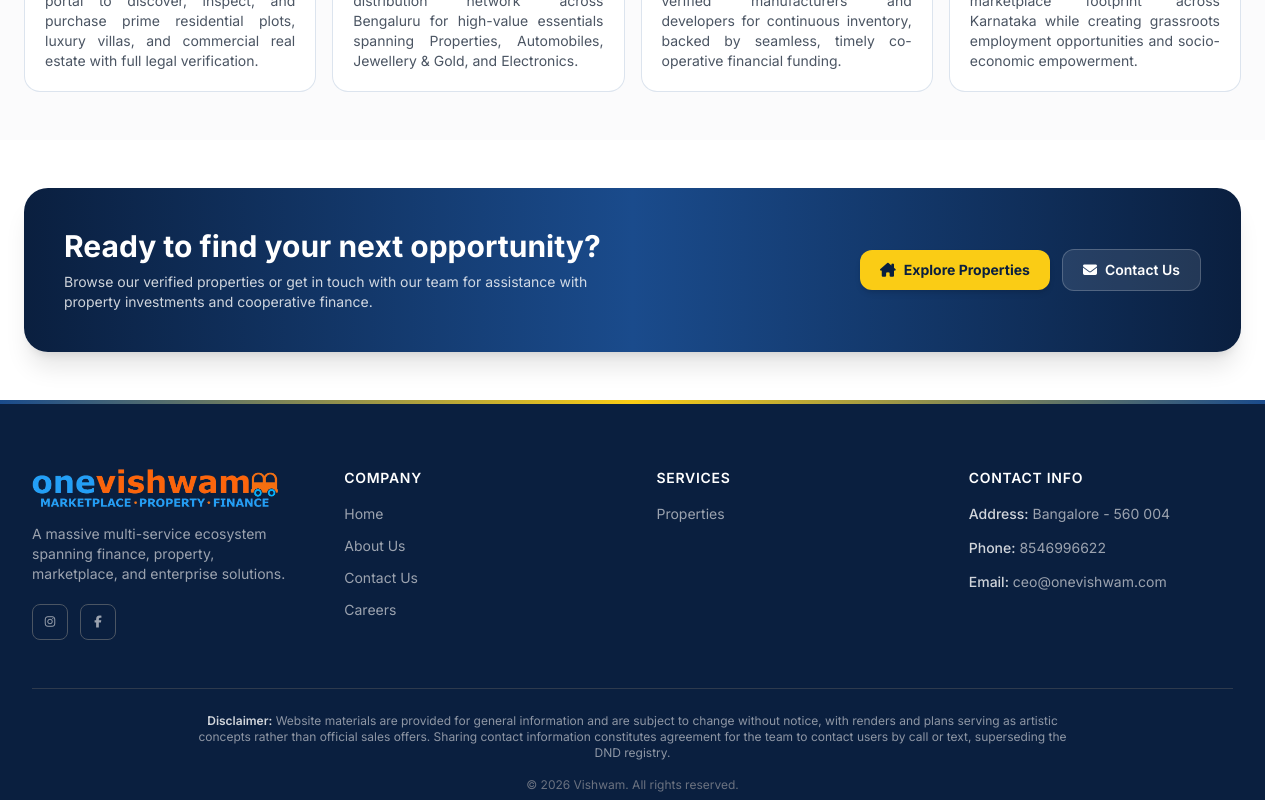
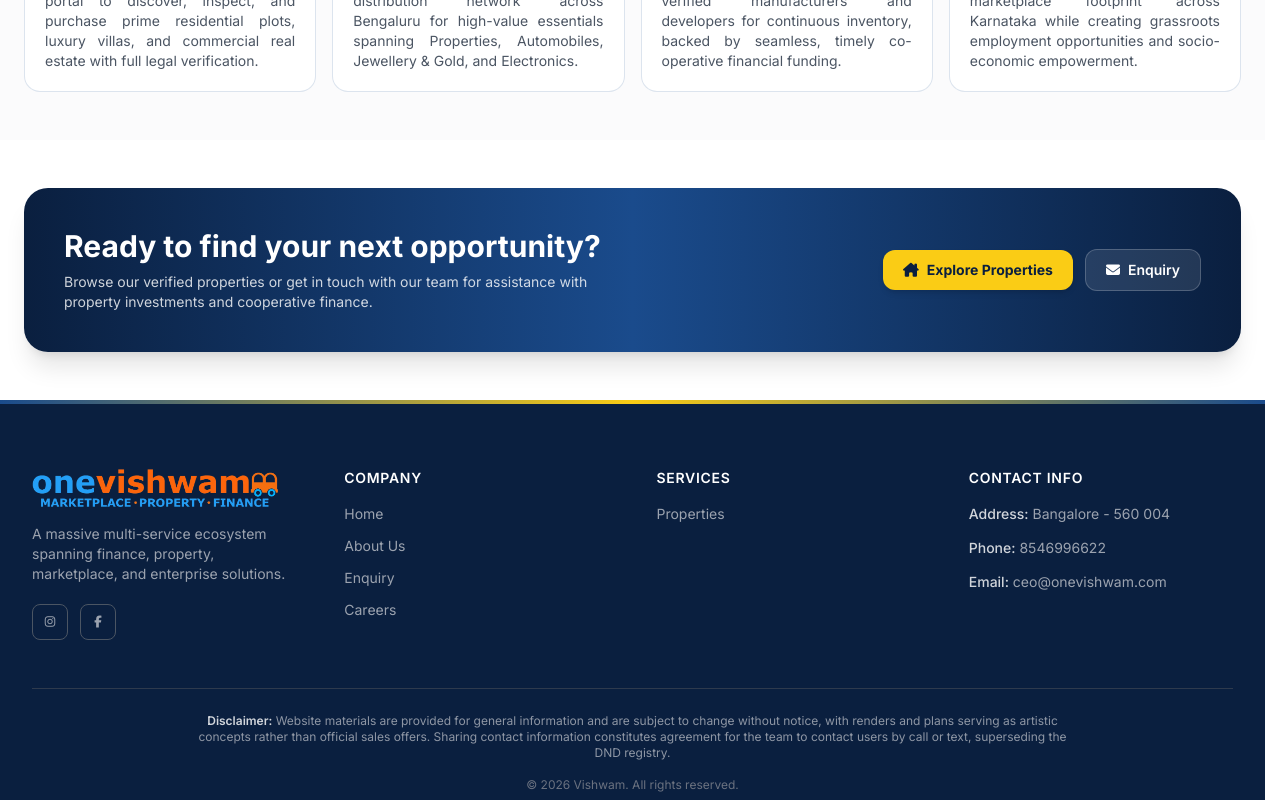
Before and after one commit to onevishwamecom/OneVishwamEcom-Frontend, a React (Vite) app: page /about-us in a window 1280 px wide. Shown: the part 2000-2800 px from the top of the page. Built offline with nearby package versions, Linux system fonts and the light colour scheme; no server answers.

Commit message:
feat: unify global navigation to Home, About Us, Enquiry, and Careers

```diff
--- a/src/App.jsx
+++ b/src/App.jsx
@@ -138,7 +138,10 @@ function App() {
             <Route path="/about-us/*" element={<AboutPage />} />
             <Route path="/our-services/finance-lending" element={<FinanceGallery />} />
             <Route path="/our-services/*" element={<ServicesPage location={location} />} />
+            <Route path="/enquiry/*" element={<ContactPage location={location} />} />
+            <Route path="/enquiry" element={<ContactPage location={location} />} />
             <Route path="/contact-us/*" element={<ContactPage location={location} />} />
+            <Route path="/contact-us" element={<ContactPage location={location} />} />
             <Route path="/careers/*" element={<CareersPage />} />
             <Route path="/property/requirement/success" element={<RequirementSuccess />} />
             <Route path="/property/requirement" element={<PostRequirement />} />
--- a/src/components/Navbar.jsx
+++ b/src/components/Navbar.jsx
@@ -20,9 +20,7 @@ function Navbar() {
   const { selectedCity, selectArea, selectCity, detectStatus, setDetectStatus } = useLocation();
   const { isLoggedIn, openAuthModal, user, logout } = useAuth();
 
-  const visibleNavLinks = PROPERTIES_ONLY
-    ? navLinks.filter((l) => l.id === 'home' || l.id === 'about' || l.id === 'contact' || l.id === 'properties' || l.id === 'automobiles')
-    : navLinks;
+  const visibleNavLinks = navLinks;
 
   const showDropdown = useCallback((name) => {
     if (closeTimerRef.current) {
@@ -144,13 +142,9 @@ function Navbar() {
   const isActive = (link) => {
     const path = currentLocation.pathname;
     if (link.id === 'home') return path === '/' || path === '/home';
-    if (link.id === 'about') return path.startsWith('/about-us/');
-    if (link.id === 'contact') return path.startsWith('/contact-us/');
-    if (link.id === 'properties') return path.startsWith('/our-services/real-estate-property') || path.startsWith('/property/');
-    if (link.id === 'automobiles') return path.startsWith('/our-services/automobile') || path.startsWith('/vehicle/');
-    if (link.id === 'finance') return path.startsWith('/our-services/finance-lending') || path.startsWith('/finance-service') || path.startsWith('/finance/') || path.startsWith('/finance-flow');
-    if (link.id === 'groceries') return path.startsWith('/our-services/consumer-marketplace') || path.startsWith('/grocery/');
-    if (link.id === 'garments') return path.startsWith('/our-services/garments-fashion-lifestyle') || path.startsWith('/garment/');
+    if (link.id === 'about') return path.startsWith('/about-us');
+    if (link.id === 'enquiry' || link.id === 'contact') return path.startsWith('/enquiry') || path.startsWith('/contact-us');
+    if (link.id === 'careers') return path.startsWith('/careers');
     return false;
   };
 
@@ -398,12 +392,6 @@ function Navbar() {
               )}
             </div>
           ))}
-          <hr className="my-3" />
-          <Link to="/contact-us/" onClick={() => setMenuOpen(false)}
-            className="flex items-center justify-center gap-2 bg-brand-blue text-white px-5 py-3 text-sm font-semibold rounded-lg"
-          >
-            <i className="fa-solid fa-phone" /> Enquire Now
-          </Link>
           {!isLoggedIn && (
             <button
               onClick={() => { setMenuOpen(false); openAuthModal('login'); }}
--- a/src/components/PromoModal.jsx
+++ b/src/components/PromoModal.jsx
@@ -197,7 +197,7 @@ export default function PromoModal() {
               type="button"
               onClick={() => {
                 handleClose();
-                navigate('/contact-us/');
+                navigate('/enquiry/');
               }}
               className="w-full inline-flex justify-center items-center gap-2 rounded-xl bg-gradient-to-r from-amber-500 via-amber-400 to-yellow-500 hover:from-amber-400 hover:to-yellow-400 active:scale-[0.98] px-5 py-3.5 text-sm font-black text-slate-950 shadow-md shadow-amber-500/30 transition-all cursor-pointer"
             >
--- a/src/components/PromoToast.jsx
+++ b/src/components/PromoToast.jsx
@@ -47,7 +47,7 @@ export default function PromoToast() {
 
   const handleAction = () => {
     handleDismiss();
-    navigate('/contact-us/');
+    navigate('/enquiry/');
   };
 
   return (
--- a/src/data/footerContent.js
+++ b/src/data/footerContent.js
@@ -1,14 +1,12 @@
+import { primaryNavigation } from './siteContent';
+
 export const footerBrandName = 'Vishwam';
 
 export const footerSummary =
   'A massive multi-service ecosystem spanning finance, property, marketplace, and enterprise solutions.';
 
-export const footerQuickLinks = [
-  { label: 'Home', href: '/home' },
-  { label: 'About Us', href: '/about-us/' },
-  { label: 'Contact Us', href: '/contact-us/' },
-  { label: 'Careers', href: '/careers/' },
-];
+export const footerQuickLinks = primaryNavigation;
+
 
 export const footerServiceLinks = [
   { label: 'Properties', href: '/our-services/real-estate-property' },
--- a/src/data/homeContent.js
+++ b/src/data/homeContent.js
@@ -89,11 +89,11 @@ export const trustCards = [
     id: 'contacts',
     icon: 'fa-solid fa-phone-volume',
     eyebrow: 'Contacts',
-    title: 'Contact Us',
+    title: 'Enquiry',
     description:
       'Call or message us for property listings, loans, partnerships, or any questions.',
     cta: 'Get in touch',
-    href: '/contact-us/',
+    href: '/enquiry/',
   },
 ];
 
--- a/src/data/siteContent.js
+++ b/src/data/siteContent.js
@@ -1,26 +1,8 @@
-export const navLinks = [
+export const primaryNavigation = [
   { label: 'Home', href: '/home', id: 'home' },
   { label: 'About Us', href: '/about-us/', id: 'about' },
-  { label: 'Contact Us', href: '/contact-us/', id: 'contact' },
-  { label: 'Properties', href: '/our-services/real-estate-property', id: 'properties' },
-  { label: 'Automobiles', href: '/our-services/automobile', id: 'automobiles' },
-  { label: 'Finance', href: '/our-services/finance-lending', id: 'finance' },
-  { label: 'Groceries', href: '/our-services/consumer-marketplace', id: 'groceries' },
-  { label: 'Garments', href: '/our-services/garments-fashion-lifestyle', id: 'garments' },
-  {
-    label: 'More',
-    href: '#',
-    id: 'more',
-    submenu: {
-      columns: [
-        [
-          { label: 'Jewellery & Gold', href: '/our-services/jewellery-gold' },
-          { label: 'Investment & Business', href: '/our-services/investment-venture-capital' },
-          { label: 'Building & Industry Supplies', href: '/our-services/industrial-infrastructure' },
-          { label: 'Open Market', href: '/our-services/open-marketplace' },
-          { label: 'Jobs & Staffing', href: '/our-services/hr-staffing' },
-        ],
-      ],
-    },
-  },
+  { label: 'Enquiry', href: '/enquiry/', id: 'enquiry' },
+  { label: 'Careers', href: '/careers/', id: 'careers' },
 ];
+
+export const navLinks = primaryNavigation;
--- a/src/pages/about/index.jsx
+++ b/src/pages/about/index.jsx
@@ -60,7 +60,7 @@ function AboutPage() {
         title={<>OneVishwam: A <span className="text-yellow-400">FinVerse</span> for Everyday Life</>}
         subtitle="One Stop Solution for finance and products to build your life. Lower prices, direct from manufacturers, backed by co-operative finance."
         ctas={[
-          { label: 'Contact Us', href: '/contact-us/', primary: true, icon: 'fa-solid fa-envelope' },
+          { label: 'Enquiry', href: '/enquiry/', primary: true, icon: 'fa-solid fa-envelope' },
           { label: 'Explore Services', href: '/our-services/real-estate-property', primary: false, icon: 'fa-solid fa-compass' },
         ]}
       />
@@ -243,10 +243,10 @@ function AboutPage() {
                 <i className="fa-solid fa-house-chimney" /> Explore Properties
               </Link>
               <Link
-                to="/contact-us/"
+                to="/enquiry/"
                 className="inline-flex items-center gap-2 bg-white/10 text-white px-5 py-2.5 rounded-xl font-semibold text-xs sm:text-sm border border-white/20 hover:bg-white/20 transition-colors"
               >
-                <i className="fa-solid fa-envelope" /> Contact Us
+                <i className="fa-solid fa-envelope" /> Enquiry
               </Link>
             </div>
           </div>
--- a/src/pages/contact/ContactHero.jsx
+++ b/src/pages/contact/ContactHero.jsx
@@ -3,7 +3,7 @@ import PageHero from '../../components/PageHero';
 function ContactHero() {
   return (
     <PageHero
-      eyebrow={{ icon: 'fa-solid fa-headset', label: 'Contact Onevishwam' }}
+      eyebrow={{ icon: 'fa-solid fa-headset', label: 'Onevishwam Enquiry' }}
       title={<>Get in Touch with <span className="text-yellow-400">Our Team</span></>}
       subtitle="Whether you're looking for verified property investments, cooperative financial services, or marketplace partnerships, our dedicated advisors are here to assist you every step of the way."
       image="https://images.unsplash.com/photo-1497366216548-37526070297c?auto=format&fit=crop&w=2000&q=80"
```
